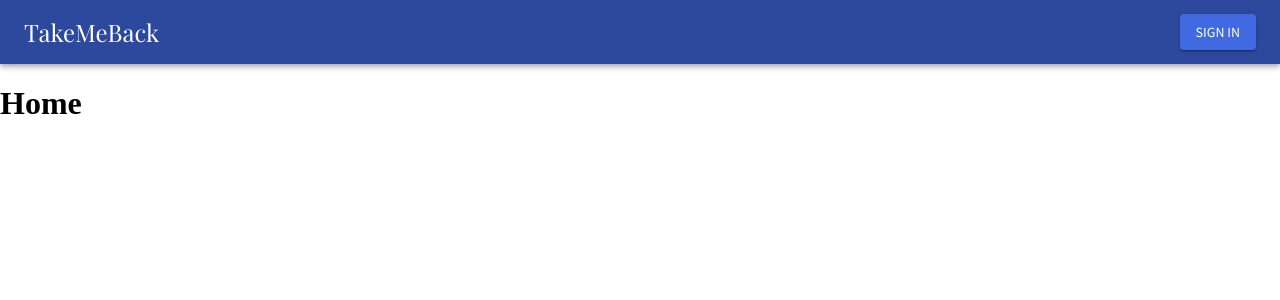
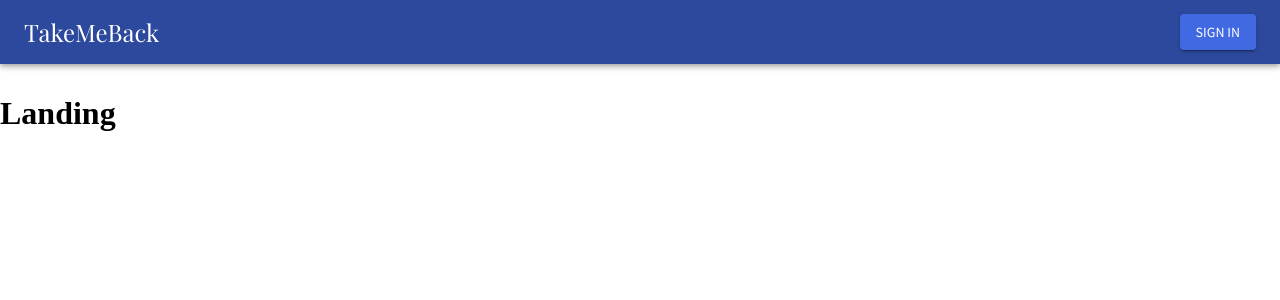
Before and after one commit to CharlesMing02/TakeMeBack, a React (Create React App) app in the folder client/: page / in a window 1280 px wide. Shown: the top 300 px of the page. Built offline with nearby package versions, Linux system fonts and the light colour scheme; a web font is replaced by a local one.

Commit message:
home renders hometab or landing depending on if the user is logged in

```diff
--- a/client/src/components/Home/Home.js
+++ b/client/src/components/Home/Home.js
@@ -1,10 +1,29 @@
-import React from 'react'
+import React, { useState } from 'react';
+import { Container, Grow, Grid,  } from '@material-ui/core';
+import { useSelector } from 'react-redux';
+
+import useStyles from './styles';
 
 const Home = () => {
+    const classes = useStyles();
+    const userInfo = useSelector((state) => state.auth);
+    console.log(userInfo)
+
     return (
-        <div>
-            <h1>Home</h1>
-        </div>
+        <Grow in>
+            <Container className={classes.main} maxWidth={false}>
+                <Grid container>
+                    <Grid item xs={12}>
+                        {userInfo.authData ? (
+                            <h1>HomeTab</h1>
+
+                        ) : (
+                            <h1>Landing</h1>
+                        )}
+                    </Grid>
+                </Grid>
+            </Container>
+        </Grow>
     )
 }
 
--- /dev/null
+++ b/client/src/components/Home/styles.js
@@ -0,0 +1,8 @@
+import { makeStyles } from '@material-ui/core/styles';
+
+export default makeStyles(() => ({
+    main: {
+        marginTop: 10,
+        padding: 0
+    }
+}));
--- a/client/src/components/ViewAll/ViewAll.js
+++ b/client/src/components/ViewAll/ViewAll.js
@@ -5,7 +5,7 @@ import { getEntries } from '../../actions/entries';
 
 import Entries from '../Entries/Entries';
 import Form from '../Form/Form';
-import useStyles from './styles';;
+import useStyles from './styles';
 
 const ViewAll = () => {
     const classes = useStyles();
@@ -24,7 +24,7 @@ const ViewAll = () => {
                         <Entries setCurrentId={setCurrentId}/>
                     </Grid>
                     <Grid item xs={12} sm={4}>
-                            <Form currentId={currentId} setCurrentId={setCurrentId}/>
+                        <Form currentId={currentId} setCurrentId={setCurrentId}/>
                     </Grid>
                 </Grid>
             </Container>
```
